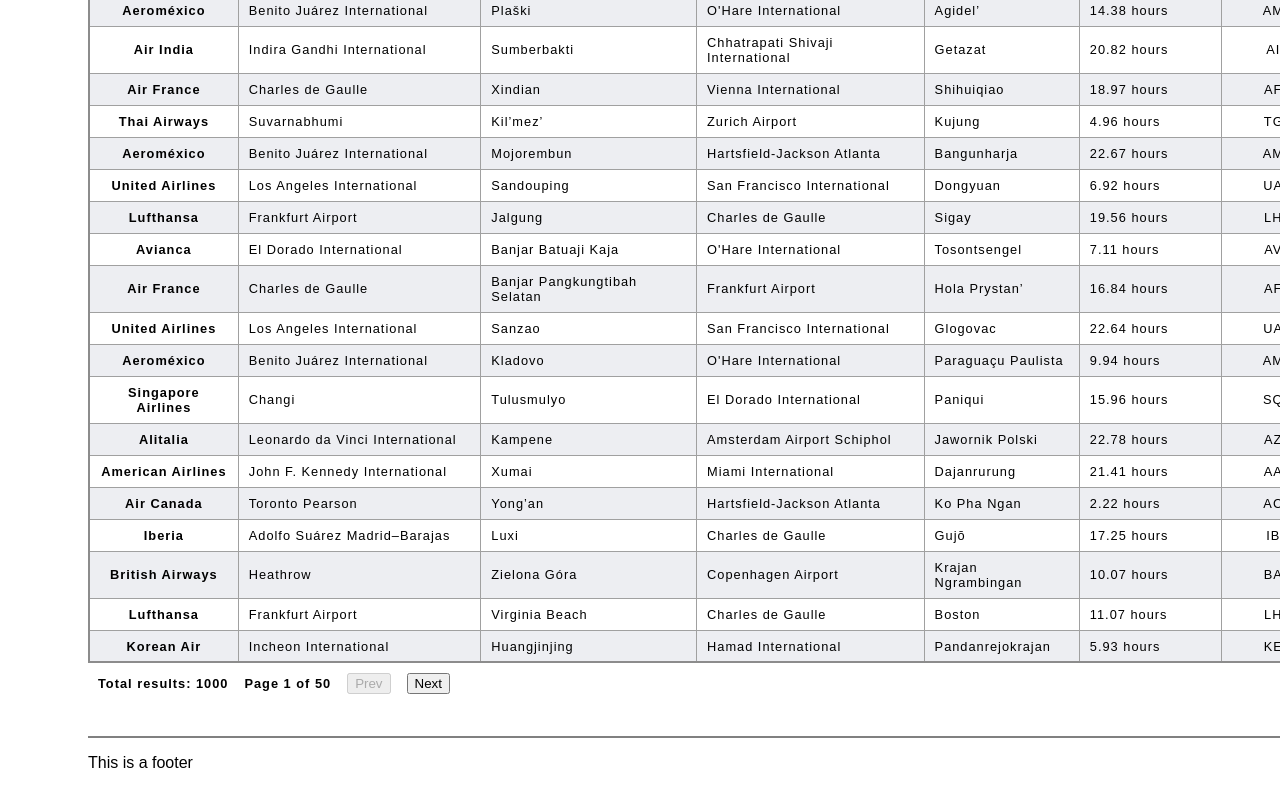
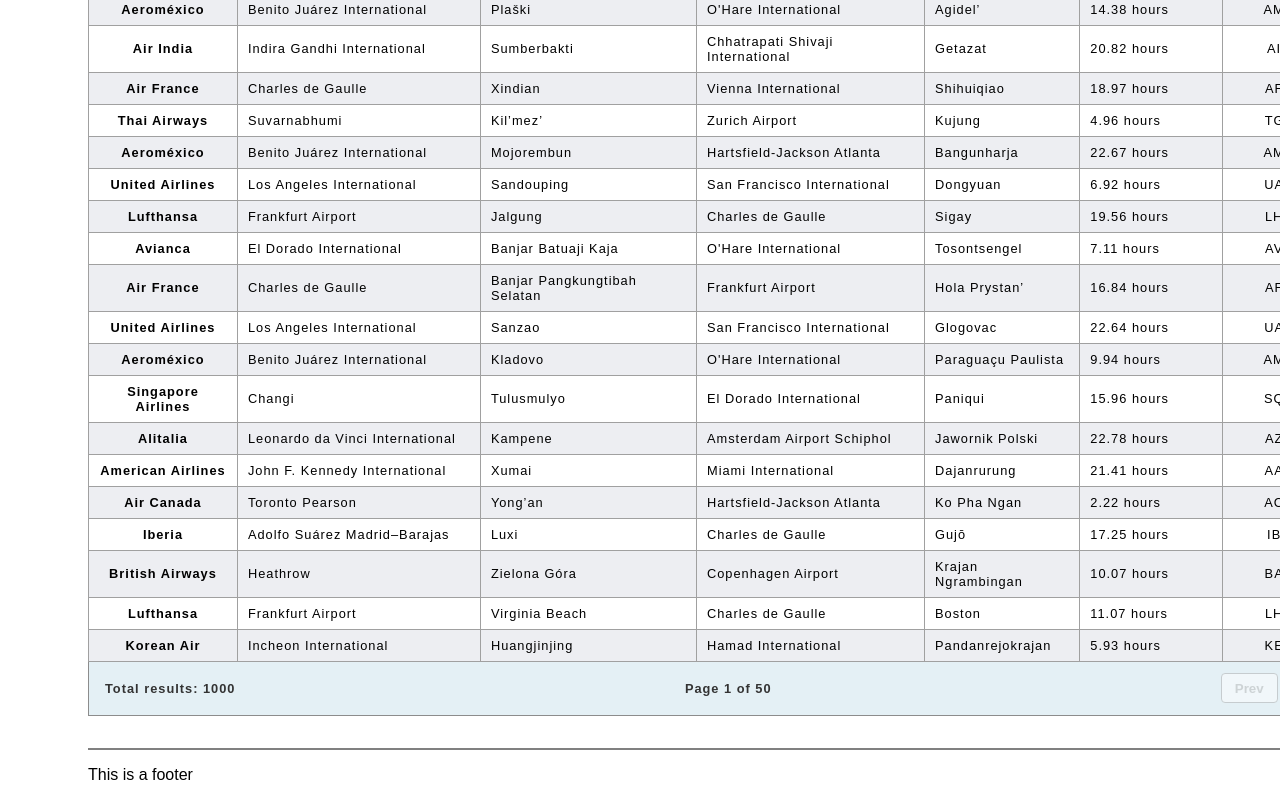
Before and after one commit to fridanordenlow/angular-data-project, an Angular app: page /flights in a window 1280 px wide. Shown: the part 330-1130 px from the top of the page. Built offline with nearby package versions, Linux system fonts and the light colour scheme.

Commit message:
update style for flights table + pagination

```diff
--- a/src/app/features/flights-feature/pages/flights-page/flights.scss
+++ b/src/app/features/flights-feature/pages/flights-page/flights.scss
@@ -1,16 +1,17 @@
 table {
   border-collapse: collapse;
-  border: 2px solid rgb(140 140 140);
+  border: 1px solid rgb(140 140 140);
   font-family: sans-serif;
   font-size: 0.8rem;
   letter-spacing: 1px;
+  border-bottom: none;
 }
 
-caption {
-  caption-side: bottom;
-  padding: 10px;
-  font-weight: bold;
-}
+// caption {
+//   caption-side: bottom;
+//   padding: 10px;
+//   font-weight: bold;
+// }
 
 thead,
 tfoot {
@@ -39,11 +40,51 @@
   font-weight: bold;
 }
 
-.caption-section,
-.pagination-buttons {
-  display: flex;
-  align-items: center;
-  gap: 1rem;
+caption {
+  caption-side: bottom;
+  background-color: rgb(228 240 245);
+  border: 1px solid rgb(140 140 140);
+  border-top: none;
+  padding: 0.75rem 1rem;
+  font-weight: bold;
+  font-size: 0.8rem;
+  text-align: left;
+
+  .caption-section {
+    display: flex;
+    justify-content: space-between;
+    align-items: center;
+    gap: 1.5rem;
+    flex-wrap: wrap;
+
+    span {
+      color: #333;
+    }
+
+    .pagination-buttons {
+      display: flex;
+      gap: 0.5rem;
+
+      button {
+        padding: 0.4rem 0.8rem;
+        border-radius: 4px;
+        border: 1px solid #aaa;
+        background-color: white;
+        font-weight: 600;
+        cursor: pointer;
+        transition: background-color 0.2s ease;
+
+        &:hover:not(:disabled) {
+          background-color: rgb(237 238 242);
+        }
+
+        &:disabled {
+          opacity: 0.5;
+          cursor: not-allowed;
+        }
+      }
+    }
+  }
 }
 
 .search-section {
@@ -77,5 +118,10 @@
     border: 1px solid #ccc;
     font-weight: 600;
     cursor: pointer;
+    transition: background-color 0.2s ease;
+
+    &:hover:not(:disabled) {
+      background-color: rgb(217, 218, 223);
+    }
   }
 }
```
